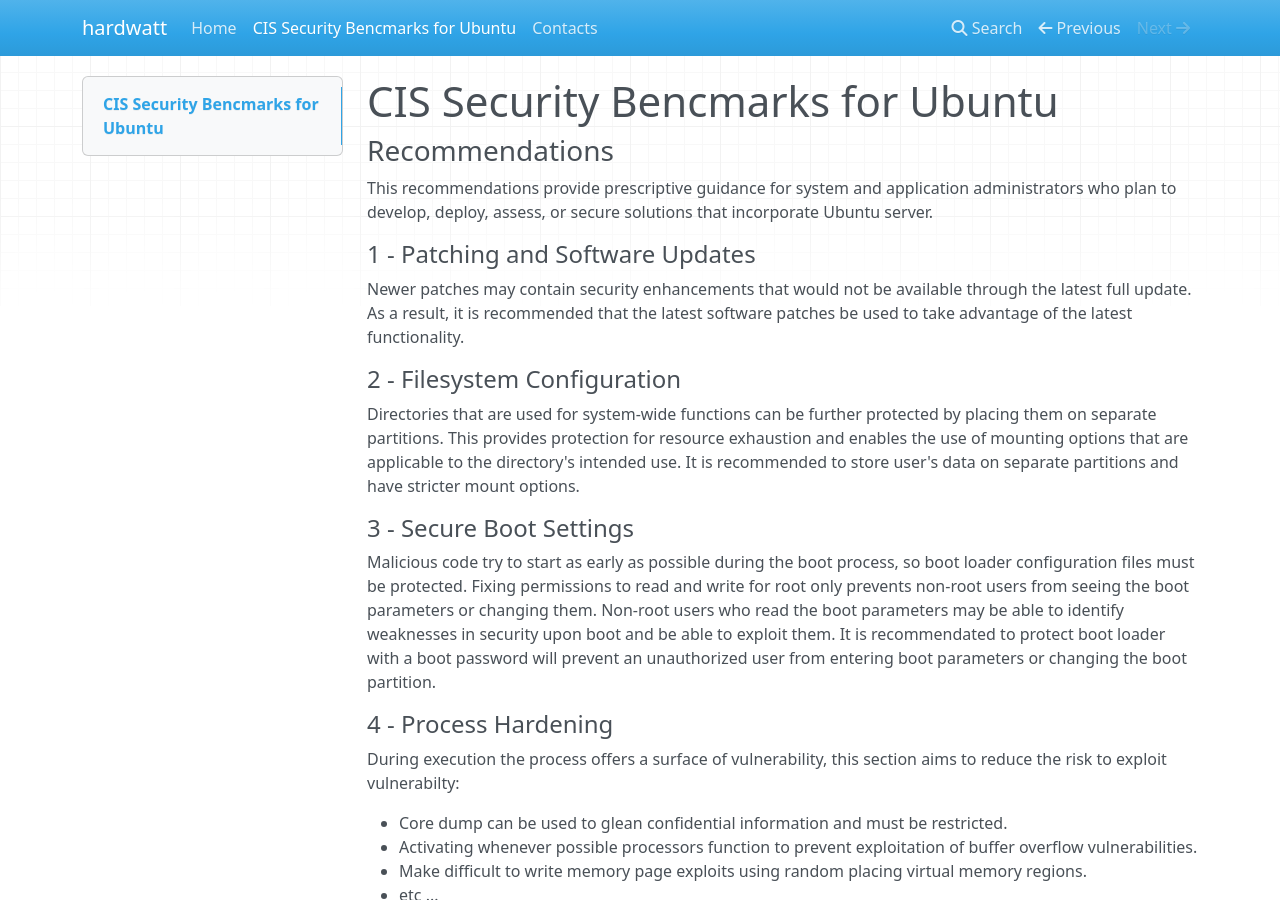
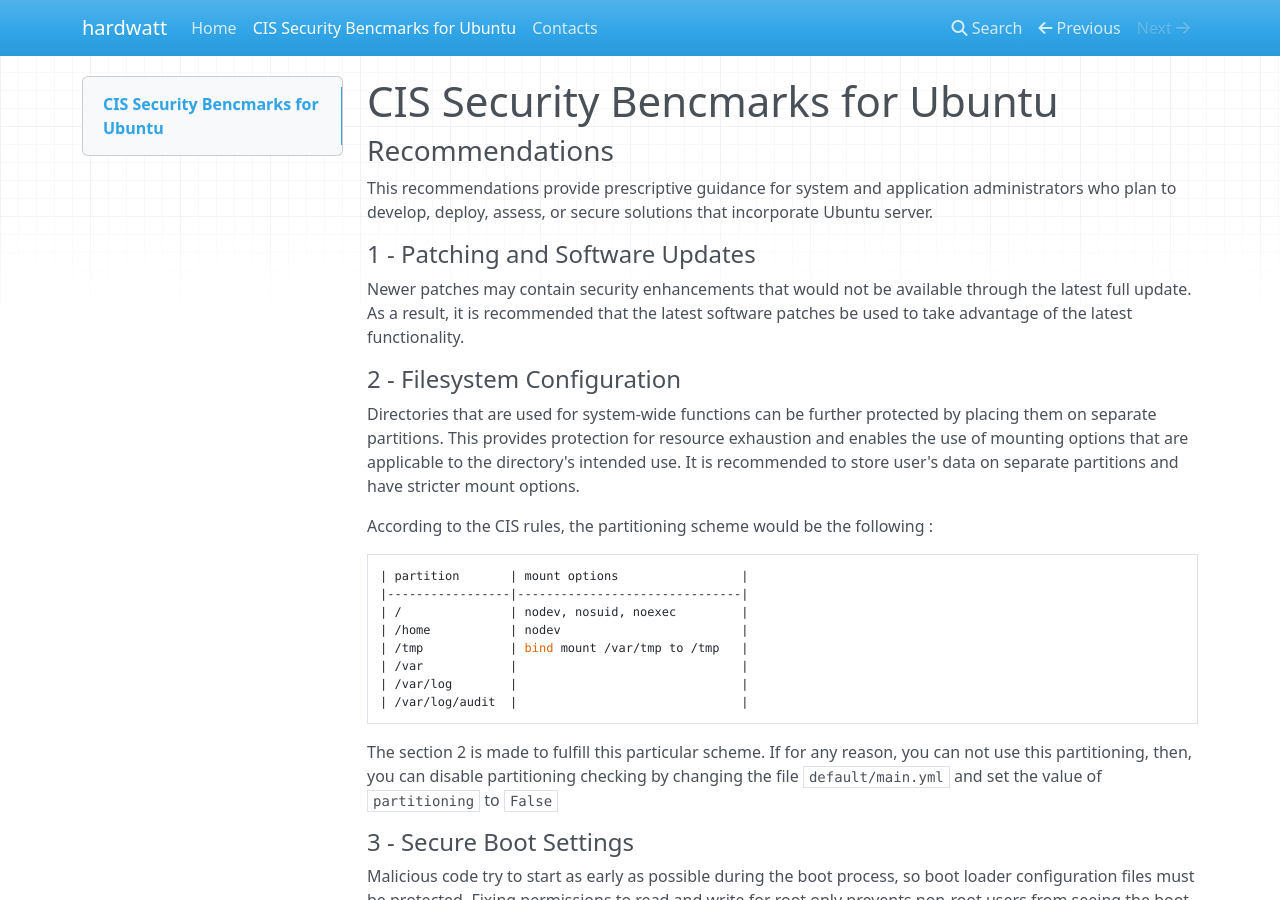
Before and after one commit to awailly/cis-ubuntu-ansible, an MkDocs documentation site: the page built from docs/CIS_Ubuntu.md, in a window 1280 px wide and 900 px high. Built offline with MkDocs 1.6.1, drawn with Linux system fonts in a browser that asks for light colours; nearby versions of some CDN libraries; old or Windows-style settings are respelled for this version of MkDocs.

Commit message:
Add documentation regarding the Section 2
Inform the user that the CIS rules need a special partitioning scheme.
if this scheme is not usable, the user can disable partitioning check by changing the value to False in the default/main.yml file

````diff
--- a/docs/CIS_Ubuntu.md
+++ b/docs/CIS_Ubuntu.md
@@ -16,6 +16,20 @@ take advantage of the latest functionality.
 #### 2 - Filesystem Configuration
 
 Directories that are used for system-wide functions can be further protected by placing them on separate partitions. This provides protection for resource exhaustion and enables the use of mounting options that are applicable to the directory's intended use. It is recommended to store user's data on separate partitions and have stricter mount options.
+
+According to the CIS rules, the partitioning scheme would be the following :
+```
+| partition       | mount options                 |
+|-----------------|-------------------------------|
+| /               | nodev, nosuid, noexec         |
+| /home           | nodev                         |
+| /tmp            | bind mount /var/tmp to /tmp   |
+| /var            |                               |
+| /var/log        |                               |
+| /var/log/audit  |                               |
+```
+The section 2 is made to fulfill this particular scheme. If for any reason, you can not use this partitioning, then, you can disable partitioning checking by changing the file `default/main.yml` and set the value of `partitioning` to `False`
+
 
 ###
 #### 3 - Secure Boot Settings
````
